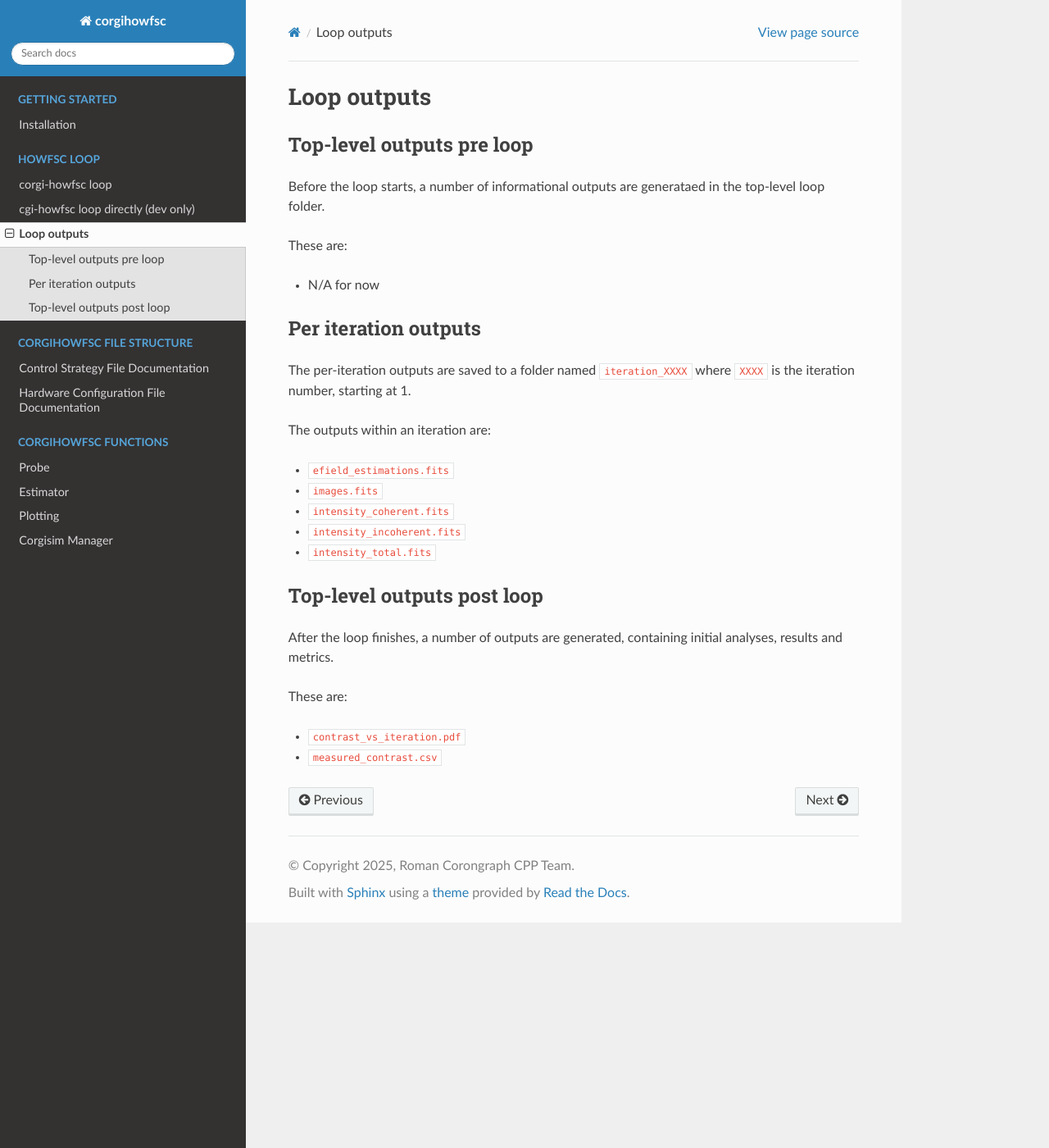
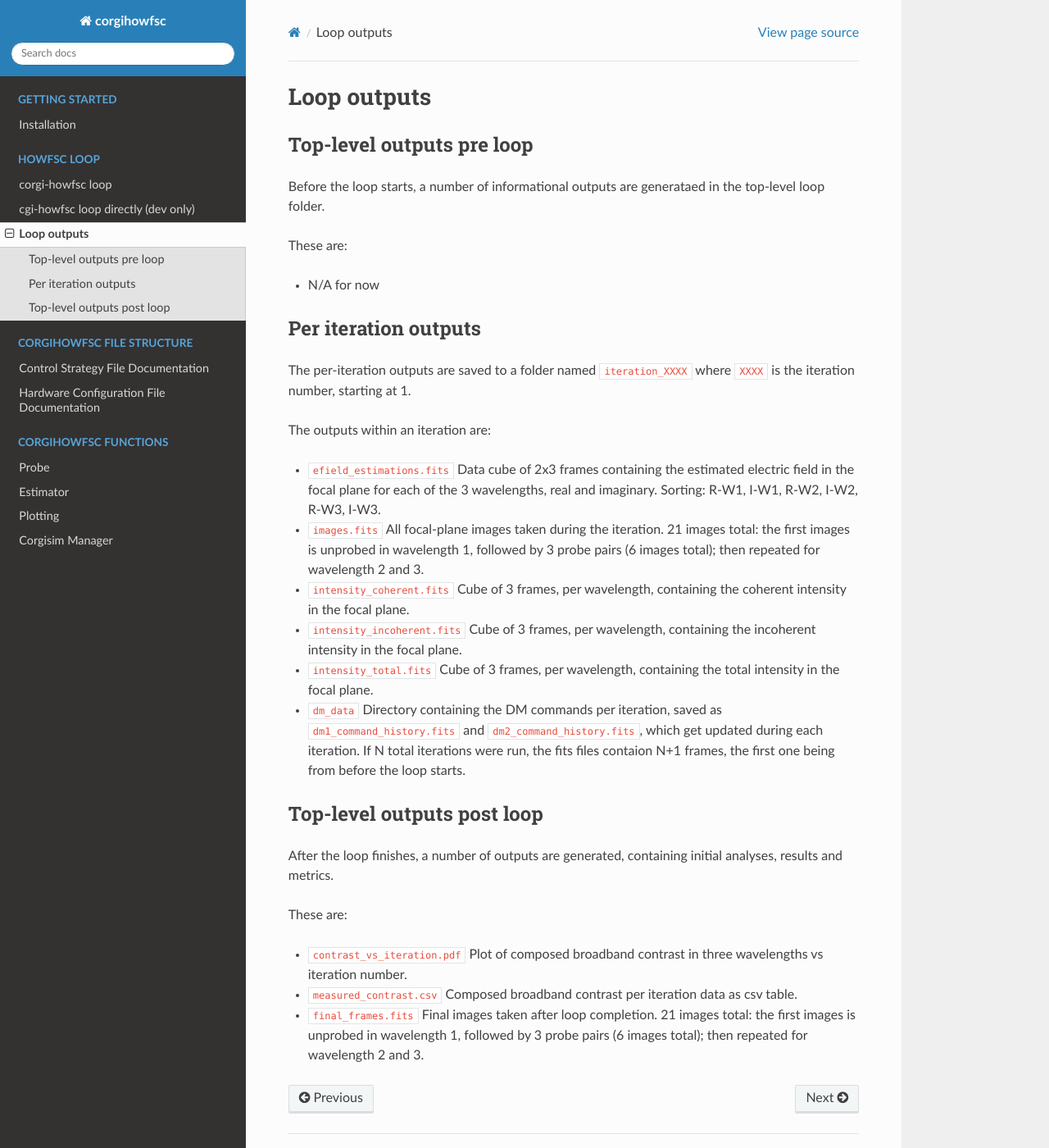
Before and after one commit to roman-corgi/corgihowfsc, a Sphinx documentation site: the page built from docs/source/loop_outputs.md, in a window 1280 px wide and 1400 px high. Shown: the whole window at 82% size. Built offline with Sphinx 7.4.7 and the Read the Docs theme 3.1.0, drawn with Linux system fonts in a browser that asks for light colours.

Commit message:
Add information about outputs.

```diff
--- a/docs/source/loop_outputs.md
+++ b/docs/source/loop_outputs.md
@@ -12,14 +12,25 @@ The per-iteration outputs are saved to a folder named `iteration_XXXX` where `XX
 
 The outputs within an iteration are:
 - `efield_estimations.fits`
+    Data cube of 2x3 frames containing the estimated electric field in the focal plane for each of the 3 wavelengths, real and imaginary. Sorting: R-W1, I-W1, R-W2, I-W2, R-W3, I-W3.
 - `images.fits`
+    All focal-plane images taken during the iteration. 21 images total: the first images is unprobed in wavelength 1, followed by 3 probe pairs (6 images total); then repeated for wavelength 2 and 3.
 - `intensity_coherent.fits`
+    Cube of 3 frames, per wavelength, containing the coherent intensity in the focal plane.
 - `intensity_incoherent.fits`
+    Cube of 3 frames, per wavelength, containing the incoherent intensity in the focal plane.
 - `intensity_total.fits`
+    Cube of 3 frames, per wavelength, containing the total intensity in the focal plane.
+- `dm_data`
+    Directory containing the DM commands per iteration, saved as `dm1_command_history.fits` and `dm2_command_history.fits`, which get updated during each iteration. If N total iterations were run, the fits files contaion N+1 frames, the first one being from before the loop starts.
 
 ## Top-level outputs post loop
 After the loop finishes, a number of outputs are generated, containing initial analyses, results and metrics.
 
 These are:
 - `contrast_vs_iteration.pdf`
+    Plot of composed broadband contrast in three wavelengths vs iteration number.
 - `measured_contrast.csv`
+    Composed broadband contrast per iteration data as csv table.
+- `final_frames.fits`
+    Final images taken after loop completion. 21 images total: the first images is unprobed in wavelength 1, followed by 3 probe pairs (6 images total); then repeated for wavelength 2 and 3.
```
